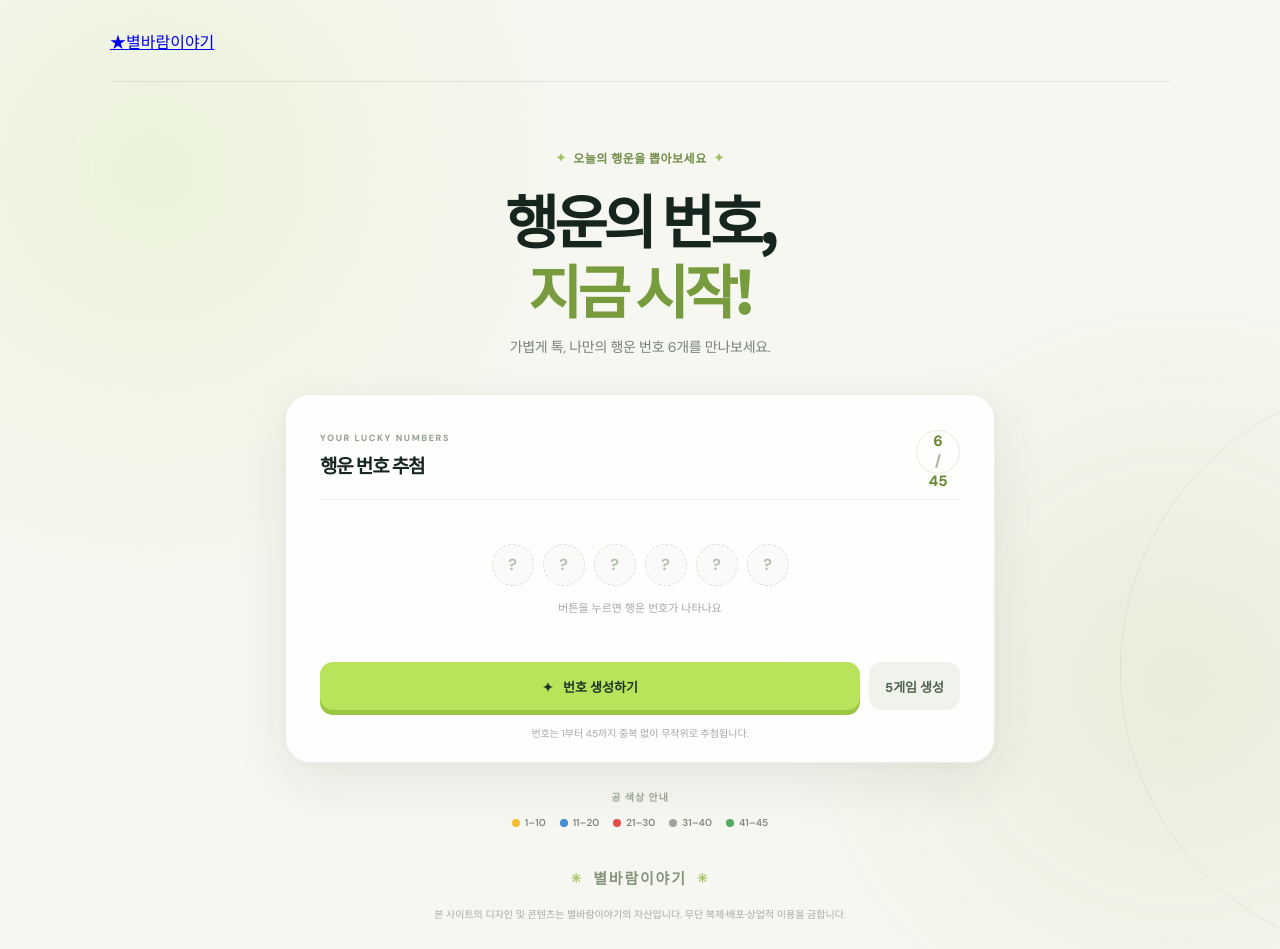
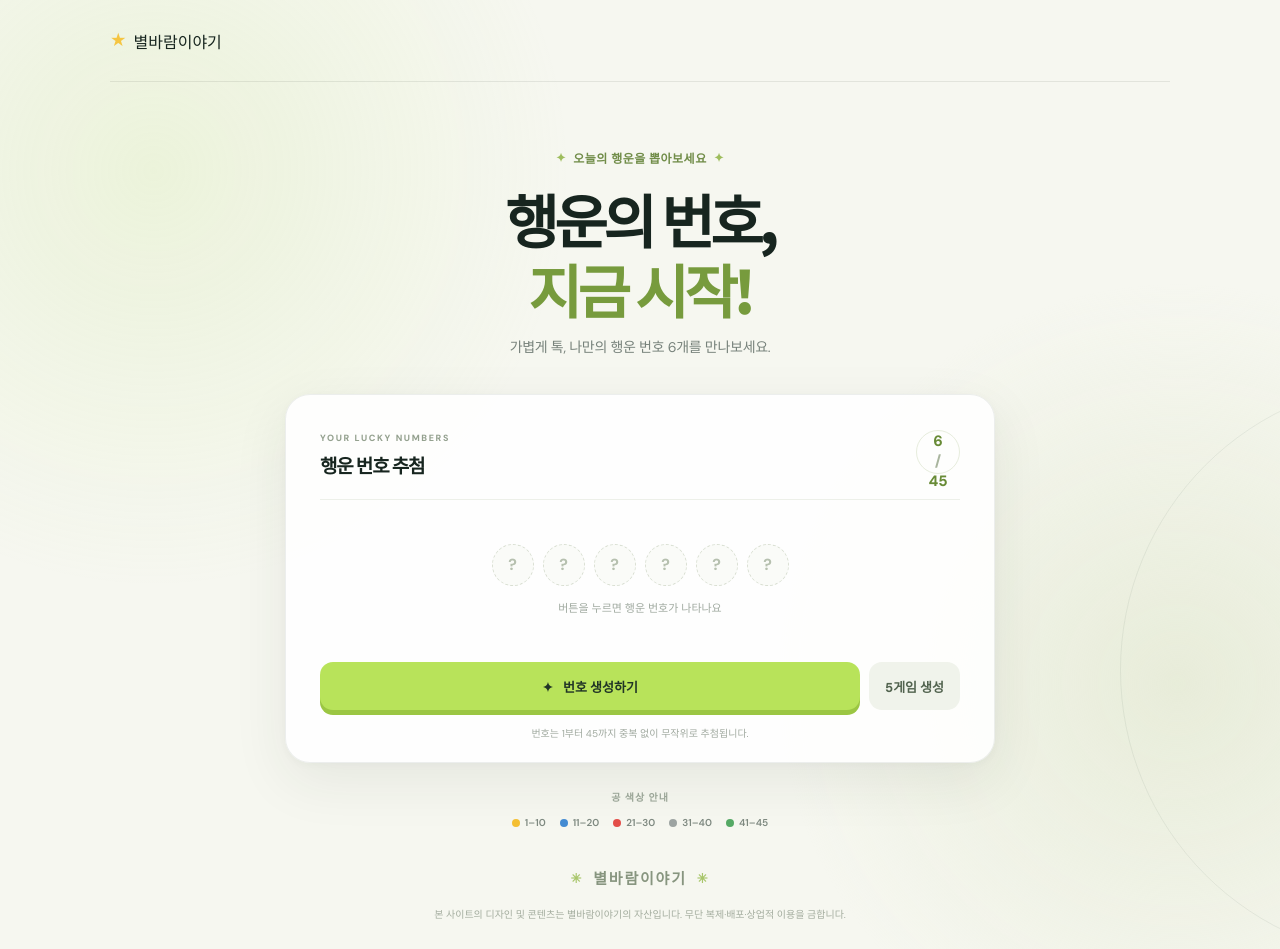
Before and after one commit to agatora/lotto-game, a React (Create React App) app: page / in a window 1280 px wide. Built offline with nearby package versions, Linux system fonts and the light colour scheme.

Commit message:
Update App.css

```diff
--- a/src/App.css
+++ b/src/App.css
@@ -147,3 +147,21 @@ h1 em { color: #779b3d; font-style: normal; }
 .footer {
   flex-wrap: wrap;
 }
+.brand-link {
+  display: inline-flex;
+  align-items: center;
+  gap: 7px;
+  color: inherit;
+  text-decoration: none;
+  cursor: pointer;
+}
+
+.brand-link:hover {
+  opacity: 0.85;
+}
+
+.brand-star {
+  color: #f5c542;
+  font-size: 1.15em;
+  line-height: 1;
+}
```
